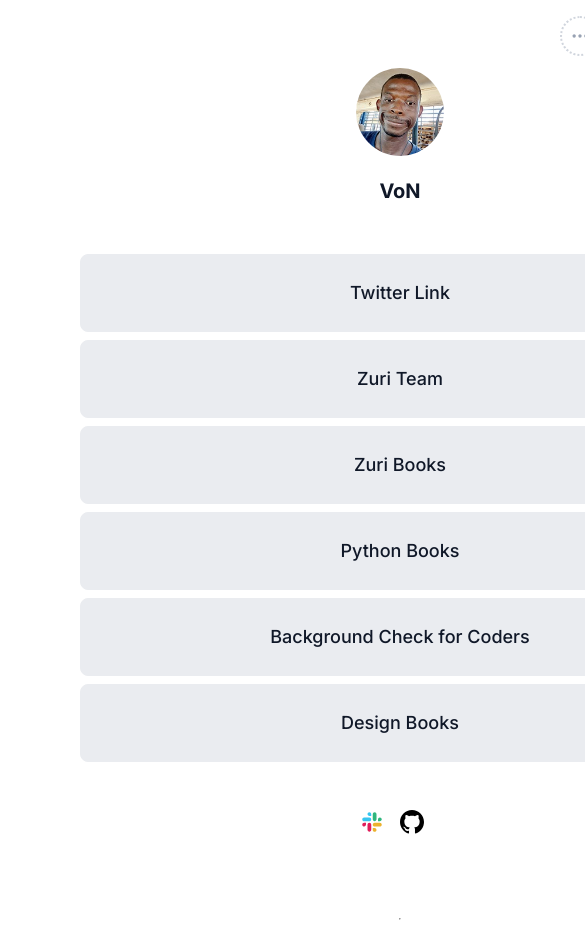
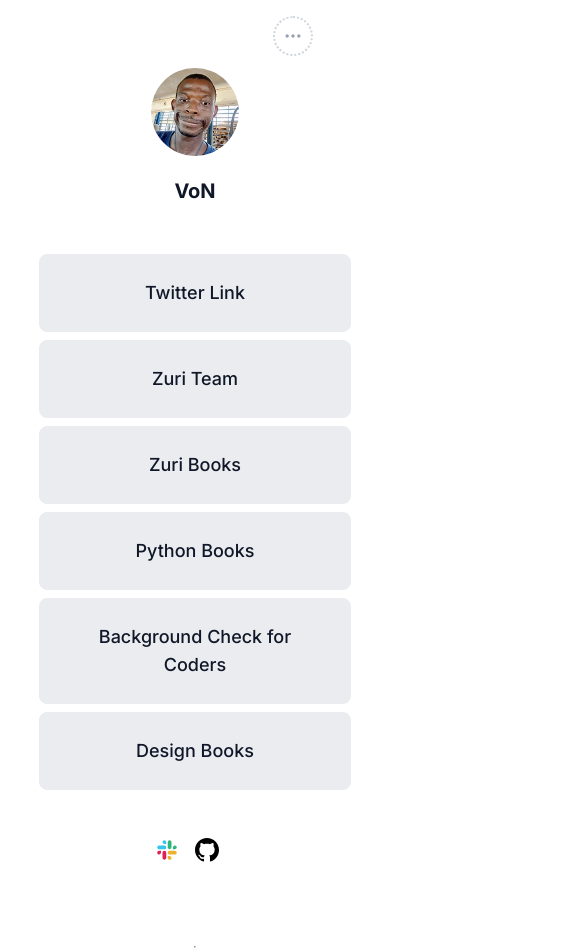
Before and after one commit to DeveloperAspire/linktree, a React (Create React App) app: page / in a window 390 px wide. Shown: the top 948 px of the page, 585 px wide, since content can reach past the window. Before the commit the page ends 920 px from the top, so only its background shows below. Built offline with nearby package versions, Linux system fonts and the light colour scheme; the HTML template or start-up script is replaced by a standard one.

Commit message:
Mobile Fixed (Cause Is Fixed Width)

```diff
--- a/src/index.css
+++ b/src/index.css
@@ -13,7 +13,6 @@
 }
 
 .Wrapper {
-  width: 800px;
   margin: 0 auto;
   position: relative;
 }
@@ -147,7 +146,7 @@
   }
 }
 
-@media screen and (max-width: 450px) {
+@media screen and (max-width: 650px) {
   footer {
     display: none;
   }
```
